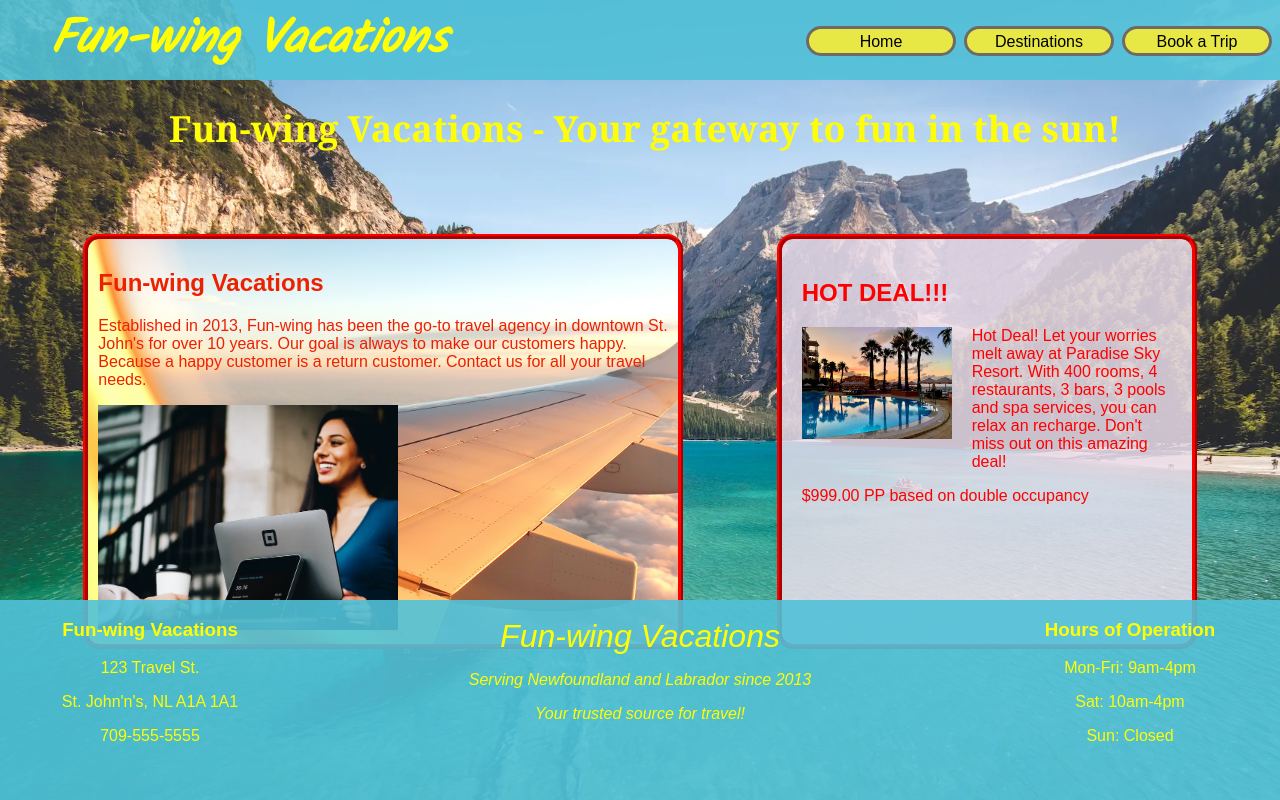
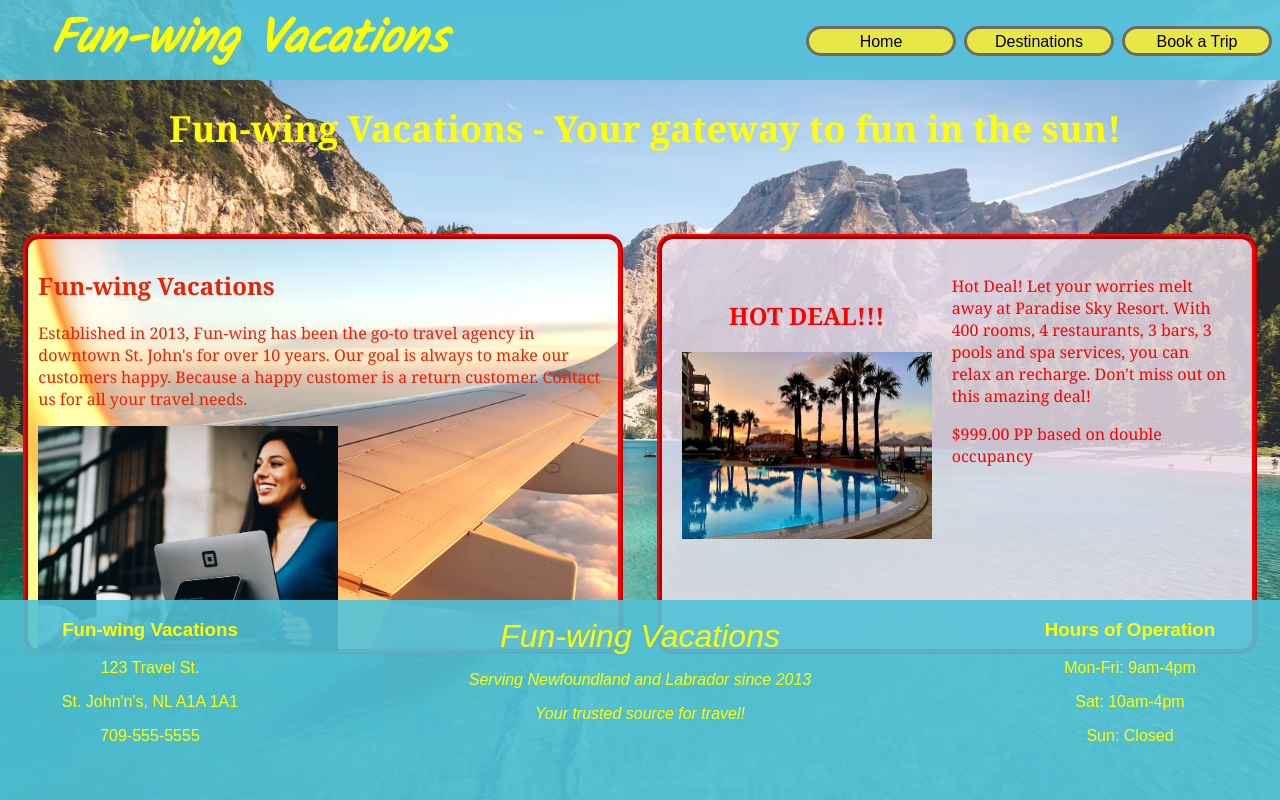
Before and after one commit to laurenwilson27/travel-agency, a React (Create React App) app: page / in a window 1280 px wide. Built offline with nearby package versions, Linux system fonts and the light colour scheme; a web font is replaced by a local one.

Commit message:
First night commit

```diff
--- a/src/components/BookingPage.jsx
+++ b/src/components/BookingPage.jsx
@@ -3,6 +3,9 @@ import React from "react";
 const BookingPage = () => {
   return (
     <>
+      <div className="sloganbox">
+        <h1>Your gateway to fun in the sun!</h1>
+      </div>
       <main>
         <form className="flexmain">
           <div className="bookingboxsmall">
--- a/src/components/HeaderButton.jsx
+++ b/src/components/HeaderButton.jsx
@@ -1,5 +1,4 @@
 const HeaderButton = ({ label, onClick }) => {
-  // Styles should be part of css, plan with team
   return (
     <>
       <div onClick={onClick} className="navbox">
--- a/src/components/HomePage.jsx
+++ b/src/components/HomePage.jsx
@@ -22,14 +22,18 @@ const FrontPage = () => {
             <img src={agent} id="agentimg" alt="Travel agent" width="300px" />
           </div>
           <div className="dealsbox">
-            <h2>HOT DEAL!!!</h2>
-            <img src={hotdeal} id="dealpic" alt="Paradise Sky Resort" />
-            <p>
-              Hot Deal! Let your worries melt away at Paradise Sky Resort. With
-              400 rooms, 4 restaurants, 3 bars, 3 pools and spa services, you
-              can relax an recharge. Don't miss out on this amazing deal!
-            </p>
-            <p>$999.00 PP based on double occupancy</p>
+            <div className="resortpicbox">
+              <h2>HOT DEAL!!!</h2>
+              <img src={hotdeal} id="dealpic" alt="Paradise Sky Resort" />
+            </div>
+            <div className="resortdescbox">
+              <p>
+                Hot Deal! Let your worries melt away at Paradise Sky Resort.
+                With 400 rooms, 4 restaurants, 3 bars, 3 pools and spa services,
+                you can relax an recharge. Don't miss out on this amazing deal!
+              </p>
+              <p>$999.00 PP based on double occupancy</p>
+            </div>
           </div>
         </div>
       </main>
--- a/src/components/ResortTile.jsx
+++ b/src/components/ResortTile.jsx
@@ -2,35 +2,15 @@ import React from "react";
 import { useState } from "react";
 
 const ResortTile = ({ name, photo, desc }) => {
-  const [descIsVisible, setDescVisible] = useState(false);
+  // const [descIsVisible, setDescVisible] = useState(false);
 
   return (
-    <div className="resortTile">
-      <h2>{name}</h2>
-      <img style={{ width: "200px" }} src={photo} alt="A tropical resort" />
-      <br />
-      {descIsVisible ? (
-        <>
-          <button
-            onClick={() => {
-              setDescVisible(false);
-            }}
-          >
-            Hide
-          </button>
-          <p style={{ width: "200px" }}>{desc}</p>
-        </>
-      ) : (
-        <>
-          <button
-            onClick={() => {
-              setDescVisible(true);
-            }}
-          >
-            Description
-          </button>
-        </>
-      )}
+    <div className="resortbox">
+      <img src={photo} alt={name} />
+      <div className="resortdescbox">
+        <h4>{name.toUpperCase()}</h4>
+        <p>{desc}</p>
+      </div>
     </div>
   );
 };
--- a/src/index.css
+++ b/src/index.css
@@ -133,10 +133,17 @@ body {
   /* font-family: Georgia, "Times New Roman", Times, serif; */
 }
 
+.navbox:hover {
+  text-decoration: underline;
+  cursor: pointer;
+}
+
 .dealsbox {
+  display: flex;
+  flex-wrap: wrap;
+  justify-content: space-between;
   min-height: 300px;
-  min-width: 250px;
-  max-width: 420px;
+  max-width: 600px;
   padding: 20px;
   margin-top: 80px;
   margin-bottom: 80px;
@@ -148,15 +155,15 @@ body {
   border-width: 5px;
   background-color: rgba(237, 224, 237, 0.832);
   background-size: cover;
-  text-align: left;
+  text-align: center;
   color: red;
   font-size: medium;
   font-weight: 500;
-  /* font-family: Georgia, "Times New Roman", Times, serif; */
+  font-family: Georgia, "Times New Roman", Times, serif;
 }
 
 .aboutus {
-  min-height: 300px;
+  height: 420px;
   min-width: 350px;
   max-width: 600px;
   padding: 10px;
@@ -175,7 +182,7 @@ body {
   color: rgb(237, 32, 0);
   font-size: medium;
   font-weight: 500;
-  /* font-family: Georgia, "Times New Roman", Times, serif; */
+  font-family: Georgia, "Times New Roman", Times, serif;
 }
 
 .companybox {
@@ -221,11 +228,13 @@ body {
 }
 
 #dealpic {
-  float: left;
+  width: 250px;
+  /* float: left;
   width: 150px;
 
   margin-right: 20px;
   margin-bottom: 20px;
+  */
 }
 .fontxxred {
   font-size: xx-large;
@@ -260,15 +269,25 @@ body {
   height: 250px;
   width: 300px;
 }
+.resortpicbox {
+  padding-top: 20px;
+  width: 250px;
+  height: 350px;
+}
+.resortdescbox {
+  width: 280px;
+  height: 300px;
+  text-align: start;
+  margin-left: 20px;
+}
 .resortbox {
   display: flex;
-  flex-direction: column;
-  justify-items: center;
-  align-items: center;
+  flex-wrap: wrap;
+  align-items: flex-start;
+
+  justify-content: left;
   min-height: 300px;
-  min-width: 400px;
-  max-width: 500px;
-  align-content: flex-end;
+  max-width: 600px;
   padding: 20px;
   margin-top: 80px;
   margin-bottom: 80px;
@@ -278,14 +297,19 @@ body {
   border-style: ridge;
   border-color: black;
   border-width: 5px;
-  background-color: rgba(216, 215, 210, 0.659);
+  background-color: rgba(216, 215, 210, 0.743);
   background-size: cover;
   text-align: center;
   color: black;
   font-size: medium;
   font-weight: 500;
-  /* font-family: Georgia, "Times New Roman", Times, serif; */
+  /* font-family:Georgia, 'Times New Roman', Times, serif; */
 }
+
+.resortbox img {
+  width: 250px;
+}
+
 .bookingbox {
   display: flex;
   height: 500px;
@@ -326,7 +350,7 @@ body {
   color: rgb(237, 32, 0);
   font-size: medium;
   font-weight: 500;
-  font-family: Georgia, "Times New Roman", Times, serif;
+  /* font-family: Georgia, "Times New Roman", Times, serif; */
 }
 
 .bookingboxlarge {
@@ -349,7 +373,7 @@ body {
   color: rgb(237, 32, 0);
   font-size: medium;
   font-weight: 500;
-  font-family: Georgia, "Times New Roman", Times, serif;
+  /* font-family: Georgia, "Times New Roman", Times, serif; */
 }
 
 #destinationbox {
@@ -362,7 +386,7 @@ body {
   border-radius: 8px;
   border-style: solid;
   font-weight: 500;
-  font-family: Georgia, "Times New Roman", Times, serif;
+  /* font-family: Georgia, "Times New Roman", Times, serif; */
 }
 
 #peoplebox {
@@ -375,7 +399,7 @@ body {
   border-radius: 8px;
   border-style: solid;
   font-weight: 500;
-  font-family: Georgia, "Times New Roman", Times, serif;
+  /* font-family: Georgia, "Times New Roman", Times, serif; */
 }
 
 .inputbox {
@@ -389,7 +413,7 @@ body {
   border-radius: 8px;
   border-style: solid;
   font-weight: 500;
-  font-family: Georgia, "Times New Roman", Times, serif;
+  /* font-family: Georgia, "Times New Roman", Times, serif; */
 }
 
 .expirybox {
@@ -406,7 +430,7 @@ body {
   border-radius: 8px;
   border-style: solid;
   font-weight: 500;
-  font-family: Georgia, "Times New Roman", Times, serif;
+  /* font-family: Georgia, "Times New Roman", Times, serif; */
 }
 
 label {
```
